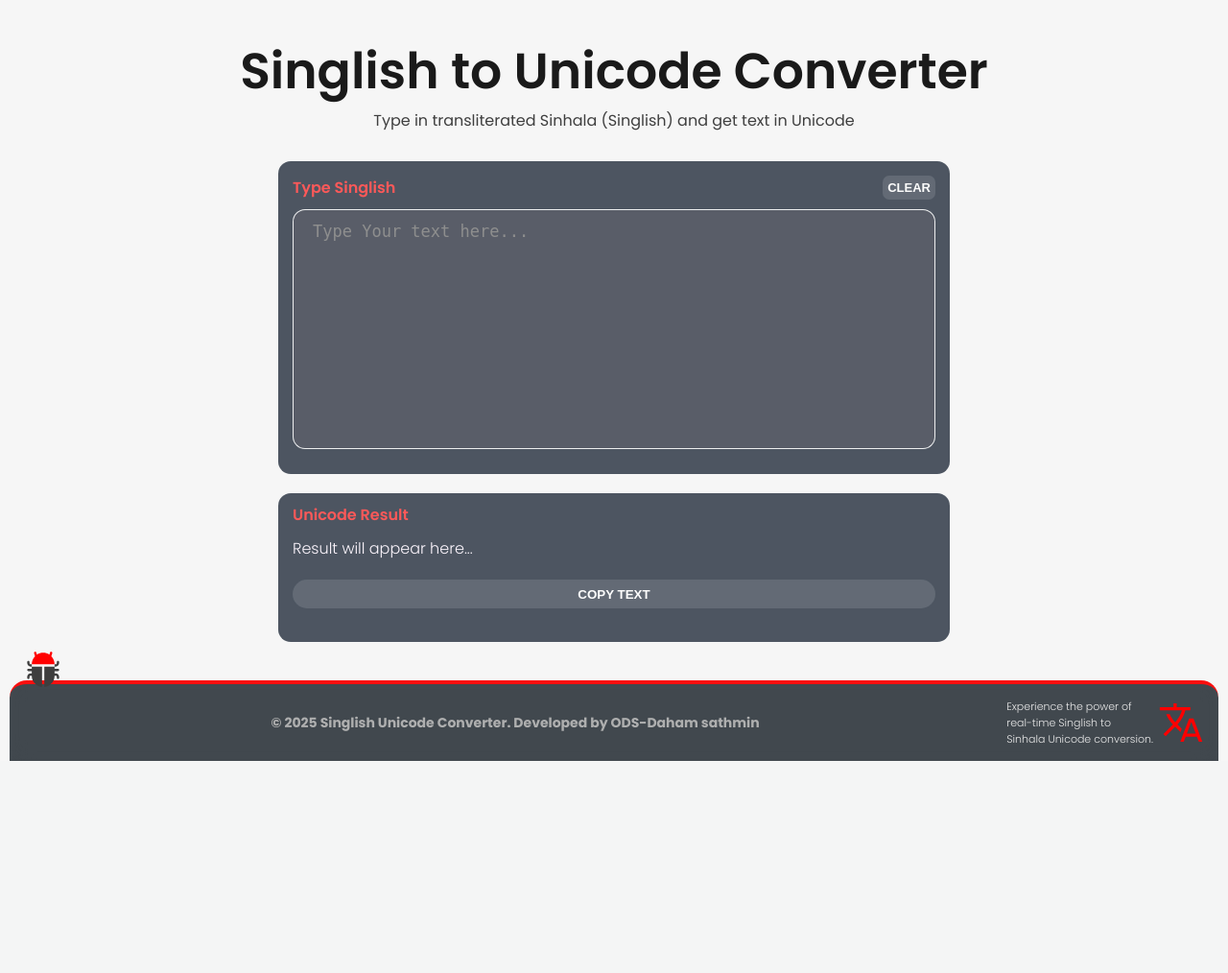
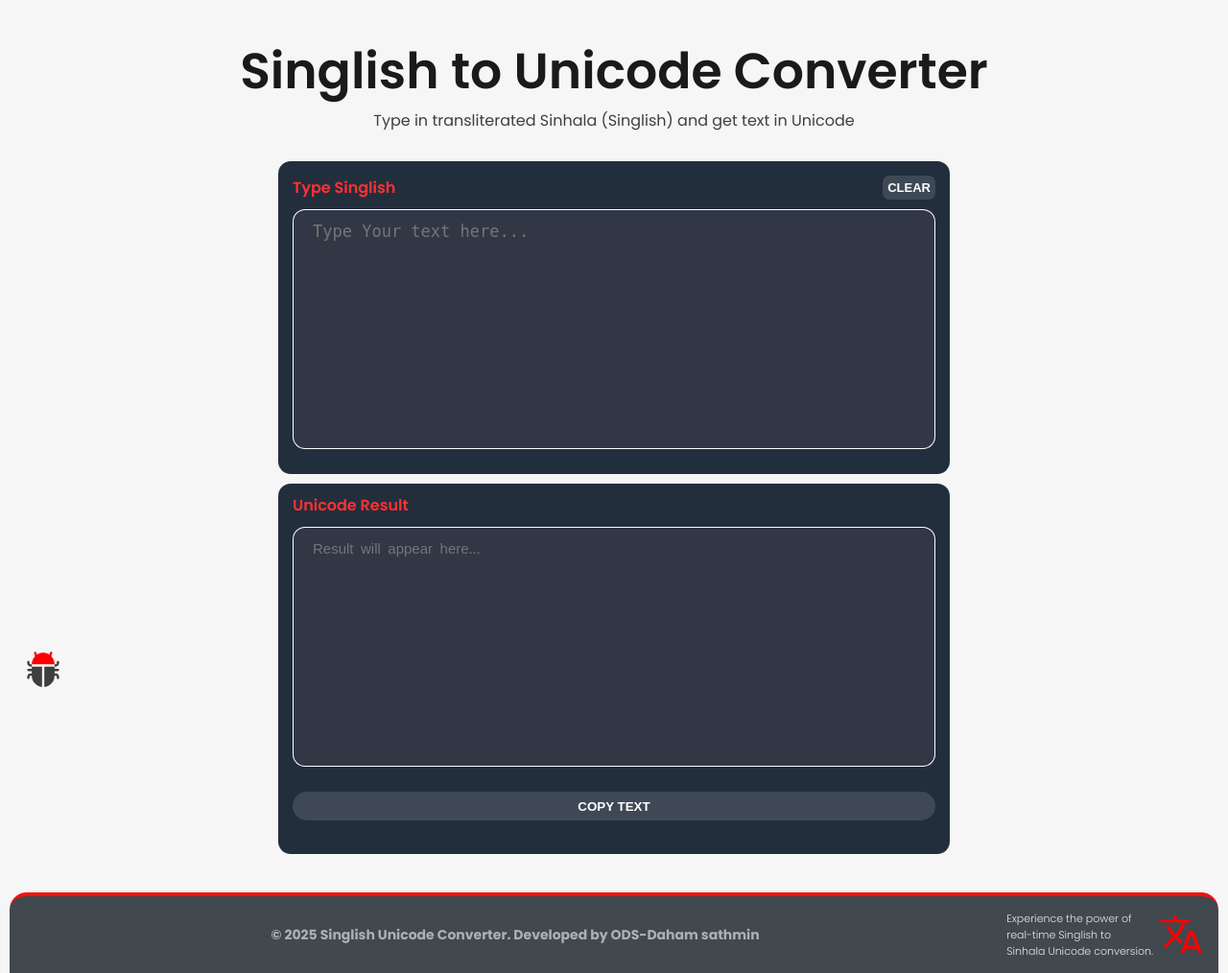
Before and after one commit to DahamSathmina/ODS_Singlish_Converter-Base_on_python, a Flask app: page / in a window 1280 px wide. Shown: the part 70-1084 px from the top of the page at 96% size. Before the commit the page ends 863 px from the top, so only its background shows below. Run offline with Flask 3, Linux system fonts and the light colour scheme.

Commit message:
Update v2.3.0.1

```diff
--- a/static/style.css
+++ b/static/style.css
@@ -1,11 +1,12 @@
 @import url('https://fonts.googleapis.com/css2?family=Poppins:ital,wght@0,100;0,200;0,300;0,400;0,500;0,600;0,700;0,800;0,900;1,100;1,200;1,300;1,400;1,500;1,600;1,700;1,800;1,900&display=swap');
+@import url('https://fonts.googleapis.com/css2?family=Noto+Sans+Sinhala:wdth,wght@62.5..100,100..900&display=swap');
 
 :root {
     /* Dark theme colors */
   --bg-color: #1b242f;
   --text-color: #dbdbdb;
   --main_title-color: #ffffff;
-  --area-bg-color: rgba(43, 56, 75, 0.95);
+  --area-bg-color: rgba(43, 56, 75, 0.985);
   --secondary-color: #ff3232;
   --button-bg-color: #00d504;
   --button-hover-bg-color: #00ff008e;
@@ -30,7 +31,7 @@
 
 /* Style the scrollbar track */
 ::-webkit-scrollbar-track {
-  background: #1F2937;
+  background: #1F2937b2;
 }
 
 /* Style the scrollbar thumb */
@@ -112,7 +113,6 @@ body{
     margin: auto;
     padding-bottom: 20px;
     background-color: var(--area-bg-color);
-    opacity: 80%;
     border-radius: 13px;
 }
 #output-container{
@@ -120,15 +120,14 @@ body{
     max-width: 700px;
     margin: auto;
     background-color: var(--area-bg-color);
-    opacity: 80%;
     border-radius: 13px;
-    margin-top: 20px;
+    margin-top: 10px;
 }
 
 #output{
-    font-size: 16px;
-    font-family: poppins, sans-serif;
-    font-weight: 300;
+    font-size: 15px;
+    font-family: Noto Sans Sinhala, sans-serif;
+    font-weight: 400;
     margin-top:10px;
 }
 #input-area {
@@ -146,7 +145,7 @@ body{
 }
 
 .glow{
-    box-shadow: 0px 0px 2px 0px #ff1919;
+    box-shadow: 0px 0px 2px 0px #ff1919f1;
 }
 
 textarea {
@@ -155,13 +154,13 @@ textarea {
     height: 250px;
     padding: 12px 20px;
     box-sizing: border-box;
-    border: 1.5px solid #ffffffe8;
+    border: 1.8px solid #fffffffb;
     border-radius: 13px;
     resize: none;
-    caret-color: hsl(0, 0%, 93%);
+    caret-color: hsl(0, 0%, 92%);
     font-size:17px;
     color:#ffffff;
-    background-color: rgba(52, 58, 71, 0.907);
+    background-color: rgba(52, 58, 71, 0.83);
     margin-top:10px;
   }
 
@@ -198,16 +197,16 @@ textarea {
 }
 
 a{
-    color:#fcfcfce2;
+    color:#fcfcfce7;
 }
 .theme_toggle {
     background: none;
     border: none;
     cursor: pointer;
     position: absolute; /* or fixed, depending on your layout */
-    bottom: 10px;          /* adjust vertical position */
-    left: 20px;         /* align to the left corner */
-    z-index: 1000;      /* to keep it on top */
+    bottom: 10px; /* adjust vertical position */
+    left: 20px; /* align to the left corner */
+    z-index: 1000; /* to keep it on top */
     position: fixed; /* keeps it in view */
 }
 .theme_toggle img{
@@ -231,7 +230,7 @@ table{
 
 /* Borders */
 td {
-    border: 1px solid #4a4a4a;
+    border: 1.5px solid #e3e3e3;
     text-align: center;
     padding: 5px;
 }
--- a/templates/index.html
+++ b/templates/index.html
@@ -61,13 +61,22 @@
   <!-- Output section -->
   <div id="output-container" class="area-container">
     <div id="output-area">
+     <!-- Label -->
+      <span class="secondary-title">Unicode Result</span><br />
+       <!-- Textarea for user output -->
+      <textarea
+        placeholder="Result will appear here..."
+        id="output"
+        onkeyup="showOutput();"
+        readonly
+        autocomplete="off"
+        autocorrect="off"
+        autocapitalize="off"
+        spellcheck="false"
+        aria-label="singlish"
+      ></textarea>
 
-      <!-- Label -->
-      <span class="secondary-title">Unicode Result</span><br />
-
-      <!-- Div to display converted Sinhala text -->
-      <div id="output" tabindex="0">Result will appear here...</div>
-      <br />
+     <br><br />
 
       <!-- Button to copy output text to clipboard -->
       <button id="copy-button" onclick="copyText()">COPY TEXT</button>
```
